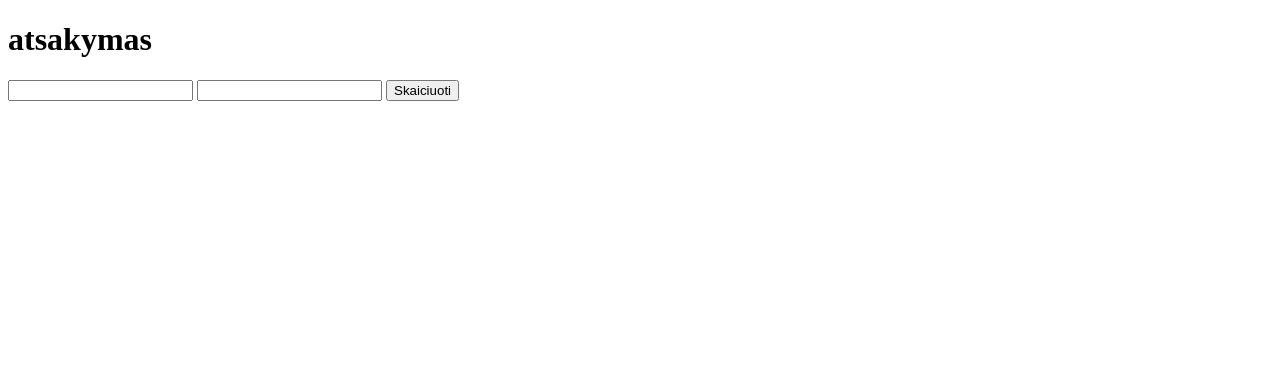
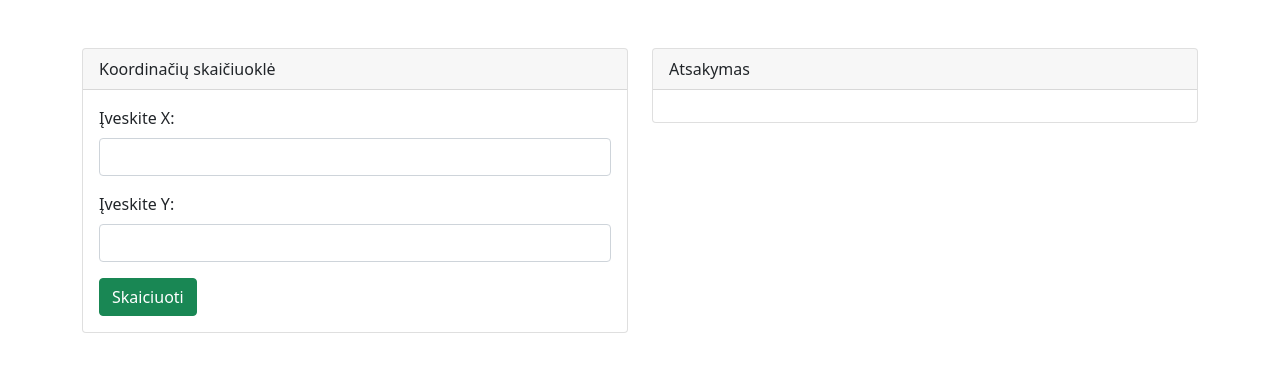
Before and after one commit to whatsupdave/002-Typescript, a plain HTML site: page index.html in a window 1280 px wide. Drawn offline with nearby package versions, Linux system fonts and the light colour scheme.

Commit message:
updated with bootstrap

```diff
--- a/index.html
+++ b/index.html
@@ -5,14 +5,38 @@
     <meta http-equiv="X-UA-Compatible" content="IE=edge">
     <meta name="viewport" content="width=device-width, initial-scale=1.0">
     <title>Document</title>
+    <link href="https://cdn.jsdelivr.net/npm/bootstrap@5.1.3/dist/css/bootstrap.min.css" rel="stylesheet" integrity="sha384-1BmE4kWBq78iYhFldvKuhfTAU6auU8tT94WrHftjDbrCEXSU1oBoqyl2QvZ6jIW3" crossorigin="anonymous">
 </head>
 <body>
-    <h1>atsakymas</h1>
-    <input type="number" id="var_x" value="">
-    <input type="number" id="var_y" value="">
-    <button type="button" id="skaiciuoti">Skaiciuoti</button>
-    <div id="atsakymas">
-
+    <div class="container">
+        <div class="row" >
+            <div class="col-md-6">
+                <div class="card  mt-5">
+                    <div class="card-header">
+                        Koordinačių skaičiuoklė
+                    </div>
+                    <div class="card-body">
+                        <div class="mb-3">
+                            <label class="form-label">Įveskite X:</label>
+                            <input type="number" id="var_x" value="" class="form-control">
+                        </div>
+                        <div class="mb-3">
+                            <label class="form-label">Įveskite Y:</label>
+                            <input type="number" id="var_y" value="" class="form-control">
+                        </div>
+                        <button type="button" id="skaiciuoti" class="btn btn-success">Skaiciuoti</button>
+                    </div>
+                </div>
+            </div>
+            <div class="col-md-6">
+                <div class="card  mt-5">
+                    <div class="card-header">Atsakymas</div>
+                    <div class="card-body">
+                        <div id="atsakymas"></div>
+                    </div>
+                </div>
+            </div>
+        </div>
     </div>
 
     <script src="app.js"></script>
```
